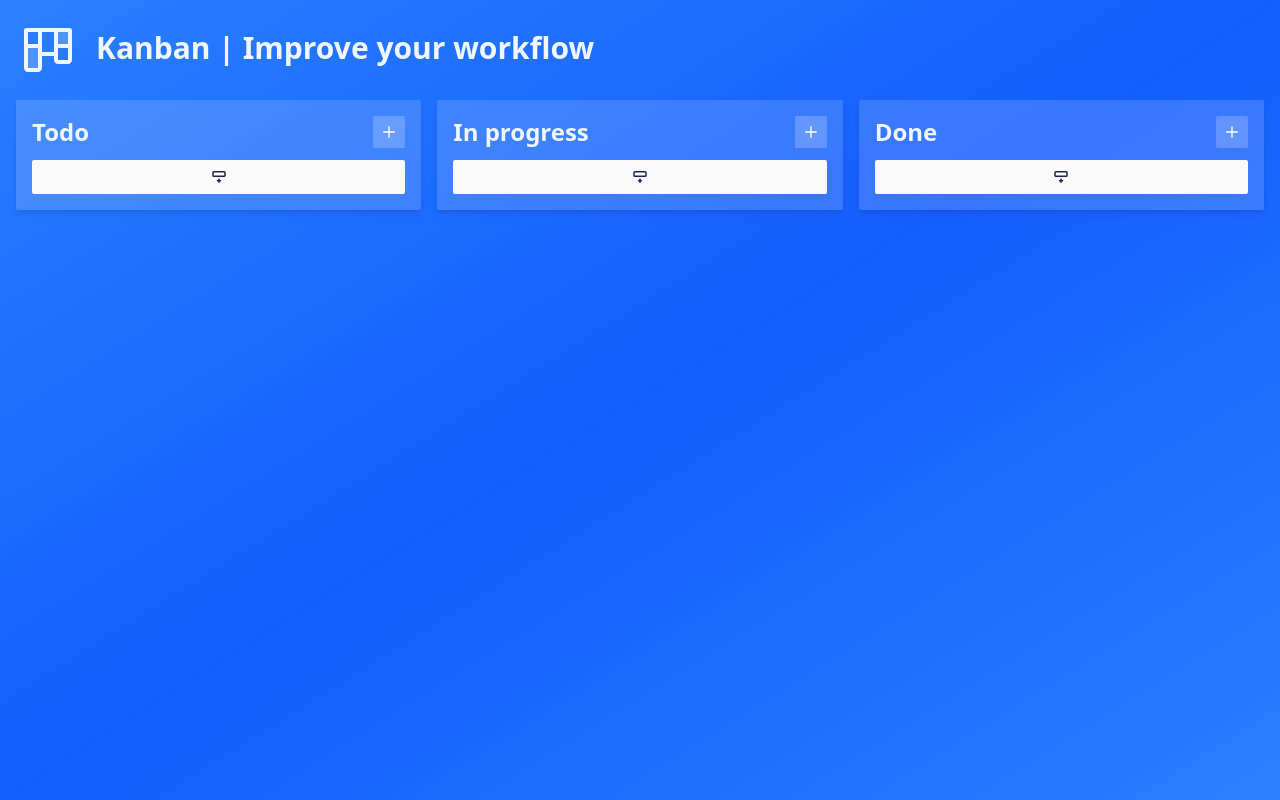
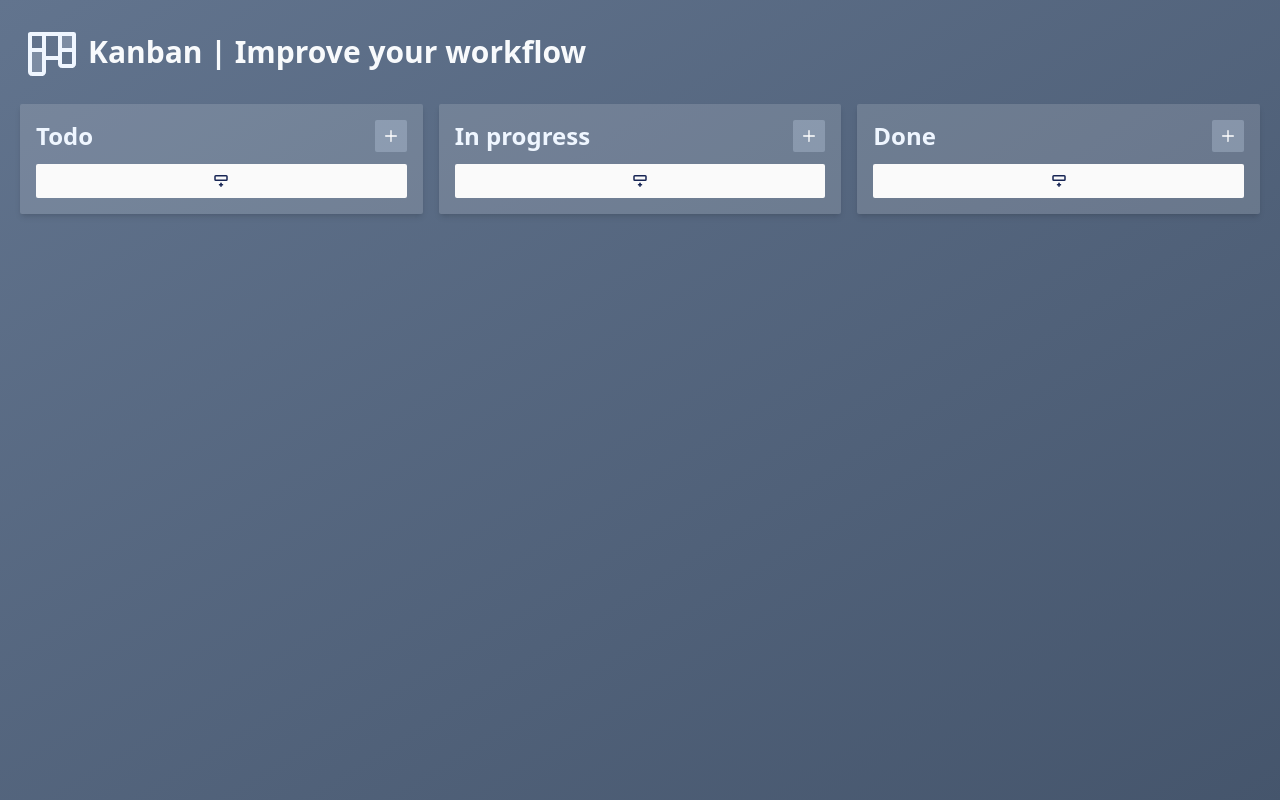
Before and after one commit to lui5gl/kanban, an Angular app: page / in a window 1280 px wide. Built offline with nearby package versions, Linux system fonts and the light colour scheme; a web font is replaced by a local one.

Commit message:
Refactor app component styles for improved layout and color scheme

```diff
--- a/src/app/app.component.html
+++ b/src/app/app.component.html
@@ -1,9 +1,9 @@
 <main
-  class="min-h-screen bg-linear-to-br from-blue-500 via-blue-600 to-blue-500 p-4"
+  class="flex min-h-screen flex-col gap-5 bg-gradient-to-br from-slate-500 to-slate-600 p-5"
 >
-  <div class="mb-5 flex select-none items-center gap-4">
+  <div class="flex items-center gap-1 select-none">
     <img ngSrc="image\kanban.png" alt="Kanban icon" width="64" height="64" />
-    <h1 class="rounded-xs text-3xl font-bold text-blue-50">
+    <h1 class="rounded-xs text-3xl font-bold text-slate-50">
       Kanban | Improve your workflow
     </h1>
   </div>
```
